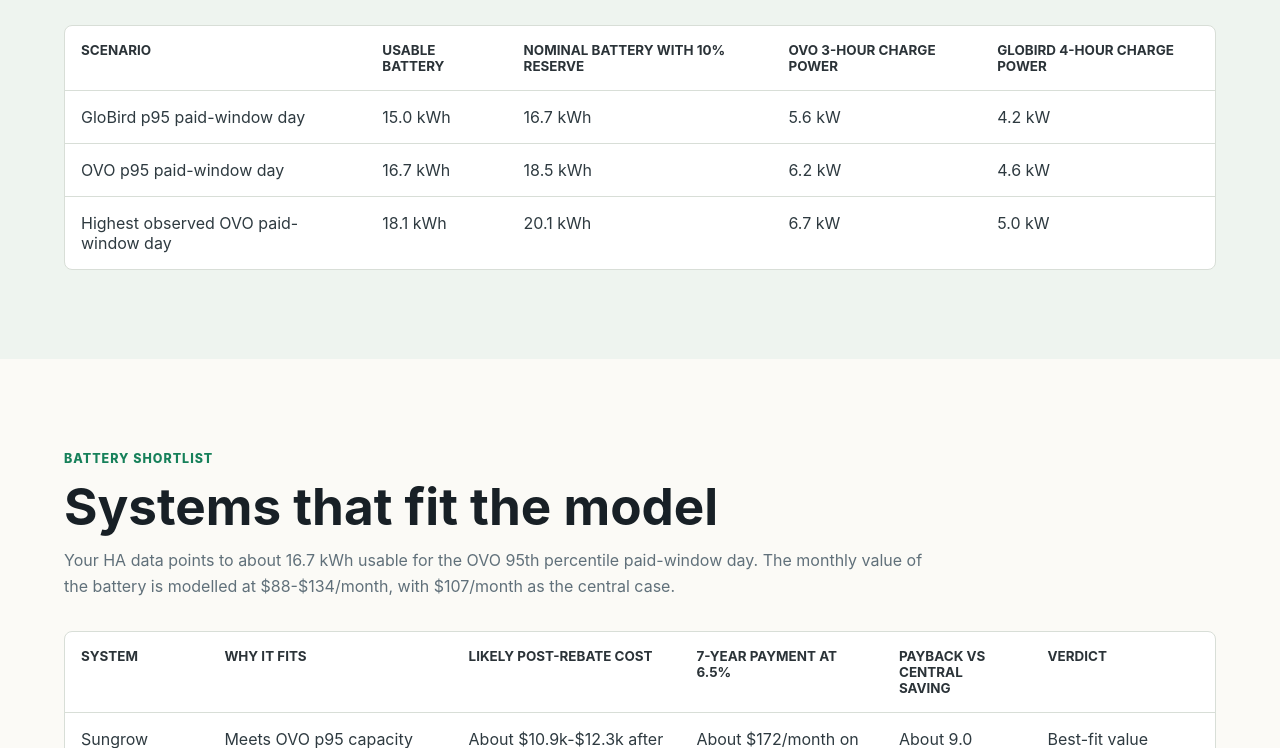
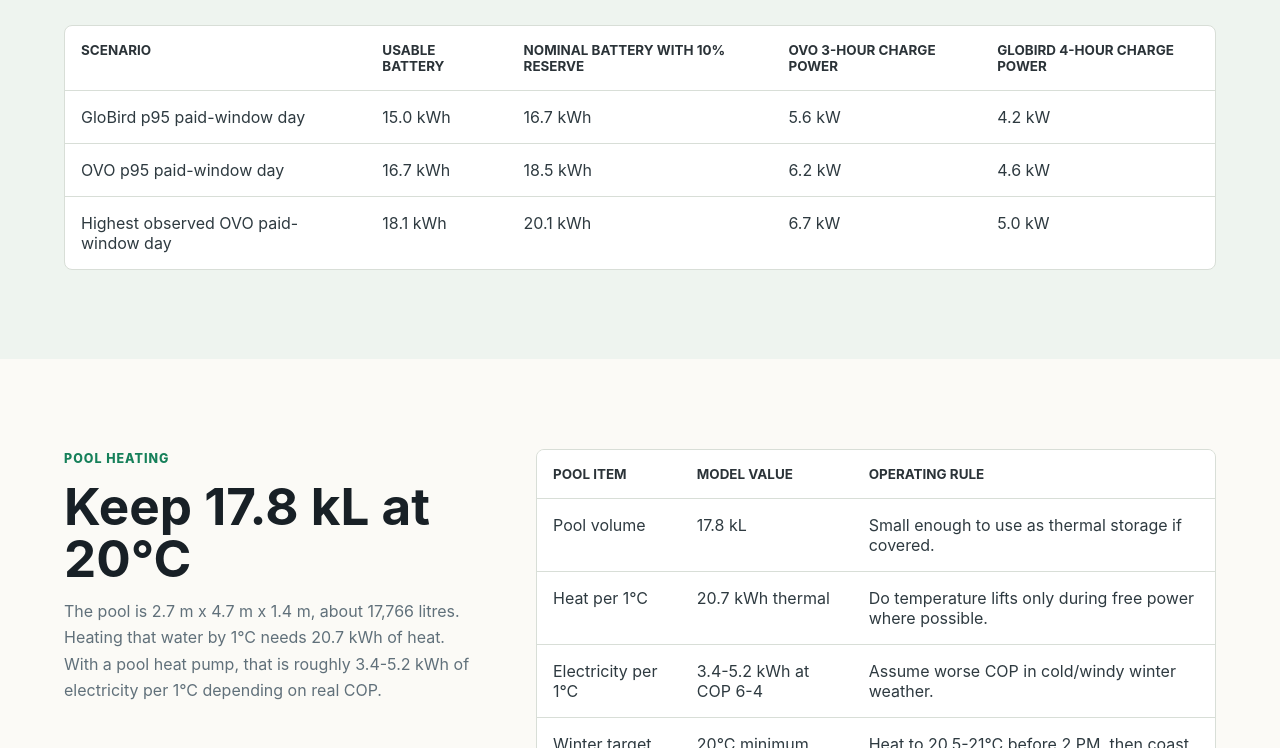
Before and after one commit to dwaynehelena/free-power, a plain HTML site: page index.html in a window 1280 px wide. Shown: the part 4809-5557 px from the top of the page. Drawn offline with Linux system fonts and the light colour scheme.

Commit message:
Add pool heating model

```diff
--- a/app.js
+++ b/app.js
@@ -28,6 +28,12 @@
     note: "Best-fit value",
   },
   {
+    name: "Sungrow + pool lift",
+    usable: 24.4,
+    chargeLimit: 10,
+    note: "House plus 1°C pool catch-up",
+  },
+  {
     name: "Sigenergy 20 kWh",
     usable: 20,
     chargeLimit: 8,
@@ -45,12 +51,20 @@
     chargeLimit: 10,
     note: "Headroom option",
   },
+  {
+    name: "Sigenergy + pool lift",
+    usable: 28.6,
+    chargeLimit: 10,
+    note: "House plus 1°C pool catch-up",
+  },
 ];
 
 const measuredFreeWindowLoad = {
   ovo: 5.463177505182682 / 3,
   globird: 6.222270324697016 / 4,
 };
+
+const poolCatchupKwh = 20.65791 / 4;
 
 const currency = new Intl.NumberFormat("en-AU", {
   style: "currency",
--- a/index.html
+++ b/index.html
@@ -230,6 +230,57 @@
         </div>
       </section>
 
+      <section class="section split">
+        <div>
+          <p class="eyebrow">Pool heating</p>
+          <h2>Keep 17.8 kL at 20°C</h2>
+          <p>
+            The pool is 2.7 m x 4.7 m x 1.4 m, about 17,766 litres. Heating
+            that water by 1°C needs 20.7 kWh of heat. With a pool heat pump,
+            that is roughly 3.4-5.2 kWh of electricity per 1°C depending on
+            real COP.
+          </p>
+        </div>
+        <div class="table-wrap">
+          <table>
+            <thead>
+              <tr>
+                <th>Pool item</th>
+                <th>Model value</th>
+                <th>Operating rule</th>
+              </tr>
+            </thead>
+            <tbody>
+              <tr>
+                <td>Pool volume</td>
+                <td>17.8 kL</td>
+                <td>Small enough to use as thermal storage if covered.</td>
+              </tr>
+              <tr>
+                <td>Heat per 1°C</td>
+                <td>20.7 kWh thermal</td>
+                <td>Do temperature lifts only during free power where possible.</td>
+              </tr>
+              <tr>
+                <td>Electricity per 1°C</td>
+                <td>3.4-5.2 kWh at COP 6-4</td>
+                <td>Assume worse COP in cold/windy winter weather.</td>
+              </tr>
+              <tr>
+                <td>Winter target</td>
+                <td>20°C minimum</td>
+                <td>Heat to 20.5-21°C before 2 PM, then coast overnight.</td>
+              </tr>
+              <tr>
+                <td>Critical control</td>
+                <td>Pool cover</td>
+                <td>Cover whenever not in use; uncovered losses dominate the bill.</td>
+              </tr>
+            </tbody>
+          </table>
+        </div>
+      </section>
+
       <section class="section">
         <div class="section-heading">
           <p class="eyebrow">Battery shortlist</p>
```
